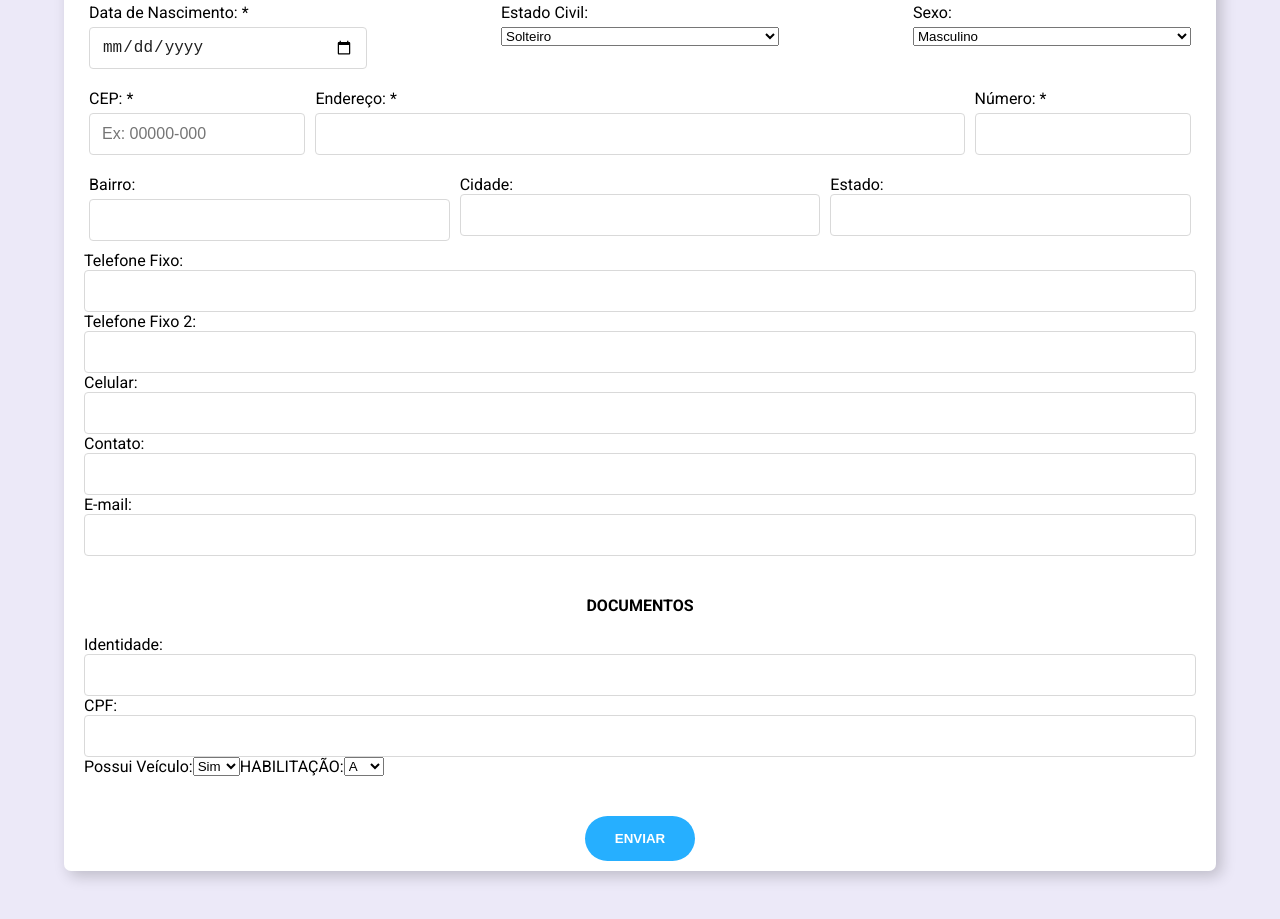
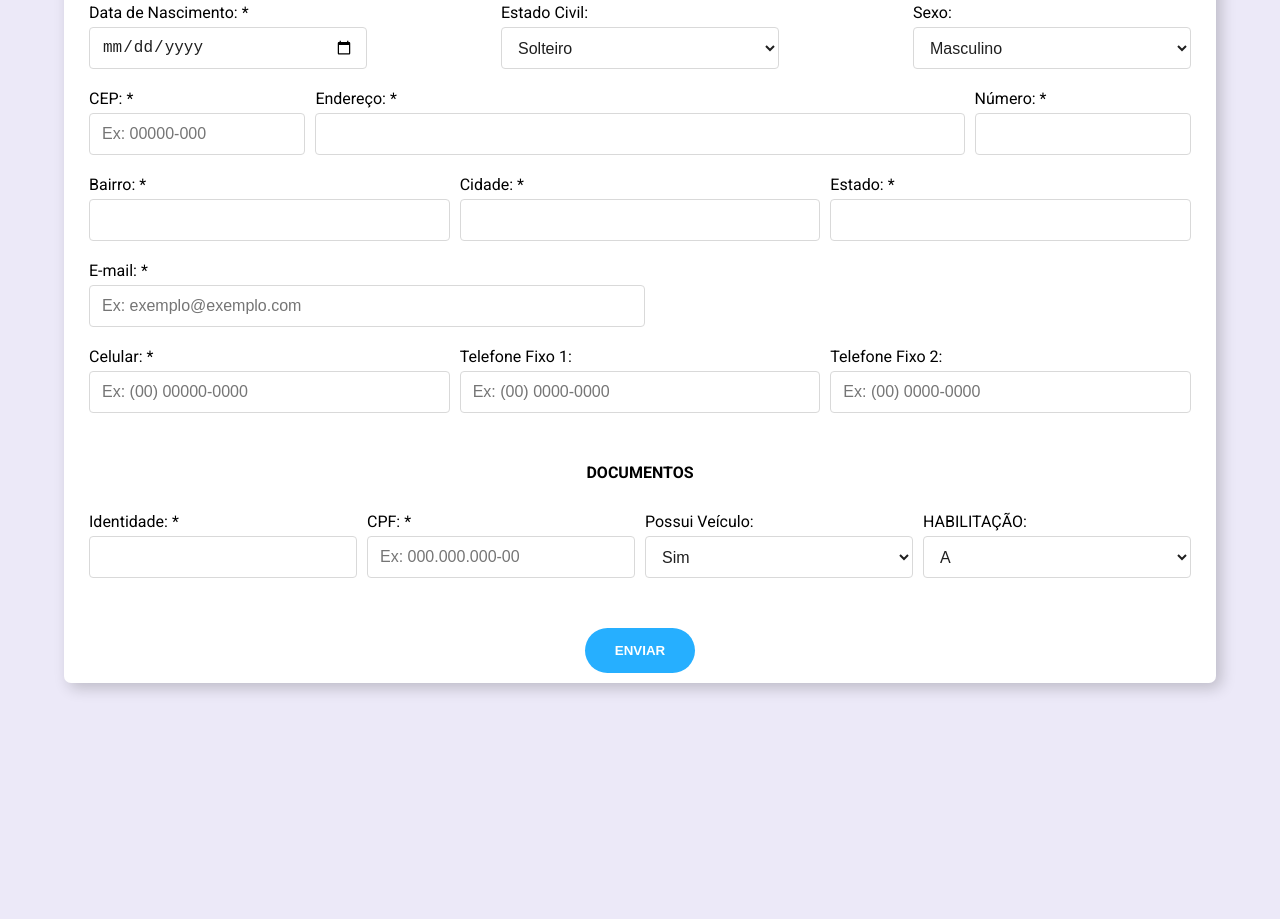
Before and after one commit to lipeneves/desafio-jobsnet, a plain HTML site: page index.html in a window 1280 px wide. Shown: the part 535-1454 px from the top of the page. After the commit the page ends 1403 px from the top, so only its background shows below. Drawn offline with Linux system fonts and the light colour scheme.

Commit message:
CSS finalizado

```diff
--- a/css/style.css
+++ b/css/style.css
@@ -127,7 +127,7 @@ a{
     margin-bottom: 5px;
 }
 
-#formulario input{
+#formulario input, select{
     display: block;
     width: 100%;
     height: calc(1.5em + 1rem + 2px);
--- a/index.html
+++ b/index.html
@@ -104,45 +104,69 @@
 
                     <div class="form-row">
                         <label class="col33">
-                            <span class="description">Bairro:</span>
+                            <span class="description">Bairro: *</span>
                             <input type="text" class="textInput">
                         </label>
-                        <label class="col33">Cidade:
+                        <label class="col33">
+                            <span class="description">Cidade: *</span>
                             <input type="text" class="textInput">
                         </label>
-                        <label class="col33">Estado:
+                        <label class="col33">
+                            <span class="description">Estado: *</span>
                             <input type="text" class="textInput">
                         </label>
                     </div>
 
-                    <label>Telefone Fixo:</label>
-                    <input type="tel">
-                    <label>Telefone Fixo 2:</label>
-                    <input type="tel">
-                    <label>Celular:</label>
-                    <input type="tel">
-                    <label>Contato:</label>
-                    <input type="text" class="textInput">
-                    <label>E-mail:</label>
-                    <input type="email">
+                    <div class="form-row">
+                        <label class="col50">
+                            <span class="description">E-mail: *</span>
+                            <input type="email" placeholder="Ex: exemplo@exemplo.com">
+                        </label>
+                    </div>
+
+                    <div class="form-row">
+                        <label class="col33">
+                            <span class="description">Celular: *</span>
+                            <input type="tel" placeholder="Ex: (00) 00000-0000">
+                        </label>
+                        <label class="col33">
+                            <span class="description">Telefone Fixo 1:</span>
+                            <input type="tel" placeholder="Ex: (00) 0000-0000">
+                        </label>
+                        <label class="col33">
+                            <span class="description">Telefone Fixo 2:</span>
+                            <input type="tel" placeholder="Ex: (00) 0000-0000">
+                        </label>
+                    </div>
+
                 </fieldset>
                 <fieldset class="bloco-dados">
                     <legend class="legenda">DOCUMENTOS</legend>
-                    <label>Identidade:</label>
+                    <div class="form-row">
+                        <label class="col25">
+                            <span class="description">Identidade: *</span>
                             <input type="text" class="textInput">
-                    <label>CPF:</label>
-                    <input type="text" class="textInput">
-                    <label>Possui Veículo:</label>
+                        </label>
+                        <label class="col25">
+                            <span class="description">CPF: *</span>
+                            <input type="text" class="textInput" placeholder="Ex: 000.000.000-00">
+                        </label>
+                        <label class="col25">
+                            <span class="description">Possui Veículo:</span>
                             <select>
                                 <option value="sim">Sim</option>
                                 <option value="nao">Não</option>
                             </select>
-                    <label>HABILITAÇÃO:</label>
+                        </label>
+                        <label class="col25">
+                            <span class="description">HABILITAÇÃO:</span>
                             <select>
-                        <option value="m"> A</option>
-                        <option value="f"> B</option>
+                                <option value="m">A</option>
+                                <option value="f">B</option>
                                 <option value="ab">AB</option>
                             </select>
+                        </label>
+                    </div>
                 </fieldset>
                 <button type="submit" class="enviar">Enviar</button>
             </form>
```
Lines whose indentation alone changed are shown as unchanged.
